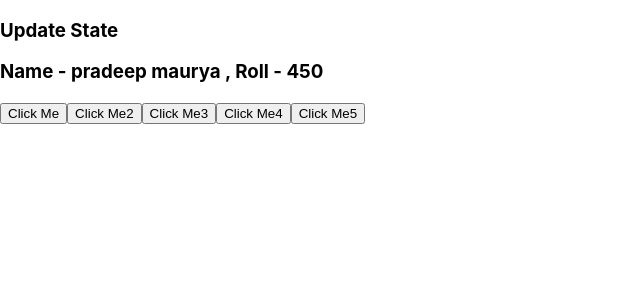
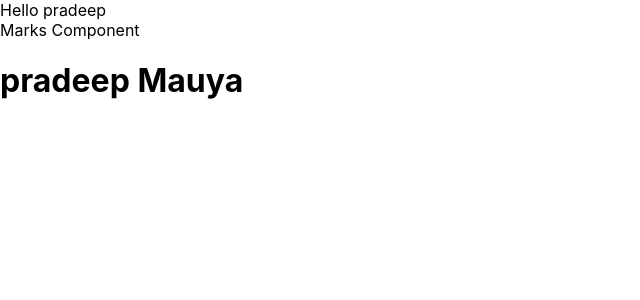
Before and after one commit to hipradeep/learn_react, a React (Create React App) app: page / in a window 1280 px wide. Shown: the top 300 px of the page, without its empty margins (0-640 px from the left). Built offline with nearby package versions, Linux system fonts and the light colour scheme.

Commit message:
lifecycle

```diff
--- a/src/App.js
+++ b/src/App.js
@@ -1,26 +1,49 @@
 import logo from './logo.svg';
 
-// import Compnt from "./nav1/navbar1";
- // import Compnt from "./events/eventInClassComp";
-//  import Compnt from "./events/eventsInFunComp";
-//import Compnt from "./props/propsexample";
- import Compnt from "./states/state";
-
+// import CompNav from "./nav1/navbar1";
+// import CompntEvnt from "./events/eventInClassComp";
+// import CompntEvntFun from "./events/eventsInFunComp";
+// import CompntProp from "./props/propsexample";
+// import  CompntStt from "./states/state";
+// import CompntCls from "./components/classcpnt";
+// import CompCompntSttntFun from "./components/functioncpnt";
+// import CompLifeCycle from "./lifecyclemethods/lifecycle";
+import CompLifeCycle2 from "./lifecyclemethods/lifecycle";2
 function App(props) {
 
   return (
 
     <>
+
+      {/* class components */}
+      {/* <CompntCls email="helpdesk@cdac.in" address="noida"> welcome to ReactWorld </CompntCls> */}
+
+      {/* functional component */}
+      {/* <CompntFun name="GE" code="123454"></CompntFun> */}
+      {/* <CompntFun name="neha" code="345" ></CompntFun> */}
+      {/* <CompntCls email="abc@gmail.com" address="noida">Test</CompntCls> */}
+
+
       {/*COMT:011 */}
       {/* use of jsx children */}
       {/* <h1>{props.children}</h1> */}
 
-       {/*COMT:012 */}
+      {/*COMT:012 */}
       {/* <Compnt>  sending children to components   </Compnt> */}
 
-      <Compnt roll ={450} />
+      {/* <CompntStt roll={450} /> */}
 
-      {/* <Compnt/> */}
+      {/* LifeCycle */}
+
+      {/* without props */}
+      {/* <CompLifeCycle /> */}
+
+      {/* sending props */}
+      {/* <CompLifeCycle name="i am props" /> */}
+
+      <CompLifeCycle2 name="i am props" />
+
+
 
     </>);
 
--- /dev/null
+++ b/src/components/classcpnt.js
@@ -0,0 +1,18 @@
+import React, { Component } from 'react'
+//to access class props in class component this.props.attribute name
+
+export default class ClasscompExample extends Component {
+
+  render() {
+    return (
+      <div>
+      <h1>Pradeep</h1>
+
+        {this.props.email}
+        <p> {this.props.address}   </p>
+        <p style={{ color: 'red' }}><b>{this.props.children}</b></p>
+      </div>
+
+    )
+  }
+}
--- /dev/null
+++ b/src/components/functioncpnt.js
@@ -0,0 +1,12 @@
+import React from 'react'
+//whatever is in argument ie. called props
+export default function FunctionalCompExample(p1)
+ {
+  return (
+    <div>
+        <h1> welcome to functional component</h1>
+        <p> {p1.name}</p>
+        <p> {p1.code}</p>
+    </div>
+  )
+}
--- a/src/index.js
+++ b/src/index.js
@@ -7,7 +7,7 @@ import reportWebVitals from './reportWebVitals';
 const root = ReactDOM.createRoot(document.getElementById('root'));
 root.render(
   <React.StrictMode>
-    <App />
+    <App  />
   </React.StrictMode>
   //COMT:011
   // <React.StrictMode>
--- /dev/null
+++ b/src/lifecyclemethods/lifecycle.js
@@ -0,0 +1,55 @@
+import React, { Component } from 'react'
+
+
+ class Student extends Component {
+
+  render() {
+    console.log("Student Component");
+    return (
+      <div>
+
+        Hello {this.props.name}
+        <Marks/>
+        </div>
+    )
+  }
+}
+
+ class Marks extends Component {
+
+  render() {
+    console.log("Marks Component")
+    return (
+      <div>Marks Component</div>
+    )
+  }
+}
+
+export default class LifeCycle    extends Component {
+
+    constructor(props) {
+        super(props);
+        console.log("App- Constructor called")
+        console.log(props);
+    }
+
+    static getDerivedStateFromProps( props , state ) {
+        console.log("App - Get Drived State From Props");
+        console.log(props, state);
+        return null;
+     }
+     componentDidMount ( ) {
+         // "App - get data from server and set to state "
+         console.log("App - componentDidMount");
+     }
+    render() {
+        return (
+            <div>
+                {/* using student component */}
+                <Student name="pradeep"/>
+                <h1>pradeep Mauya</h1>
+
+            </div>
+        )
+    }
+}
--- a/src/states/state.js
+++ b/src/states/state.js
@@ -1,5 +1,7 @@
 import React, { Component } from 'react'
 
+
+//Call:- <State roll={450} />
 class State extends Component {
     state = {
         name: " pradeep maurya ",
@@ -14,7 +16,9 @@ class State extends Component {
         )
     }
 }
+
 //using constuctor
+//Call:- <State2 roll={450} />
 class State2 extends Component {
     constructor(props) {
         super(props);
@@ -61,15 +65,18 @@ class State3 extends Component {
     render() {
         return (
             <div>
+
                 <h3>Update State</h3>
                 <h3> Name - {this.state.name}, Roll - {this.state.roll} </h3>
                 {/* do not use () for handler e.g- handleClick(), it get autometicly call */}
-                <button onClick={this.handleClick}>Click Me</button>
-                <button onClick={this.handleClick2}>Click Me2</button>
-                <button onClick={this.handleClickArg}>Click Me3</button>
-                <button onClick={(e) =>{ this.handleClick3(this.state.name, e)}}>Click Me4</button>
+                <button onClick={this.handleClick}>Click Me</button>  <br></br><br></br>
+                <button onClick={this.handleClick2}>Click Me2(See Console)</button><br></br><br></br>
+                <button onClick={this.handleClickArg}>Click Me3</button><br></br><br></br>
+                <button onClick={(e) =>{ this.handleClick3(this.state.name, e)}}>Click Me4</button><br></br><br></br>
                 <button onClick={this.handleClick3.bind(this, this.state.name)}>Click Me5</button>
-            </div>
+                </div>
+
+
         )
     }
 }
```
Also changed, not shown: src/lifecyclemethods/lifecycle2.js (added, +61 -0 lines).
